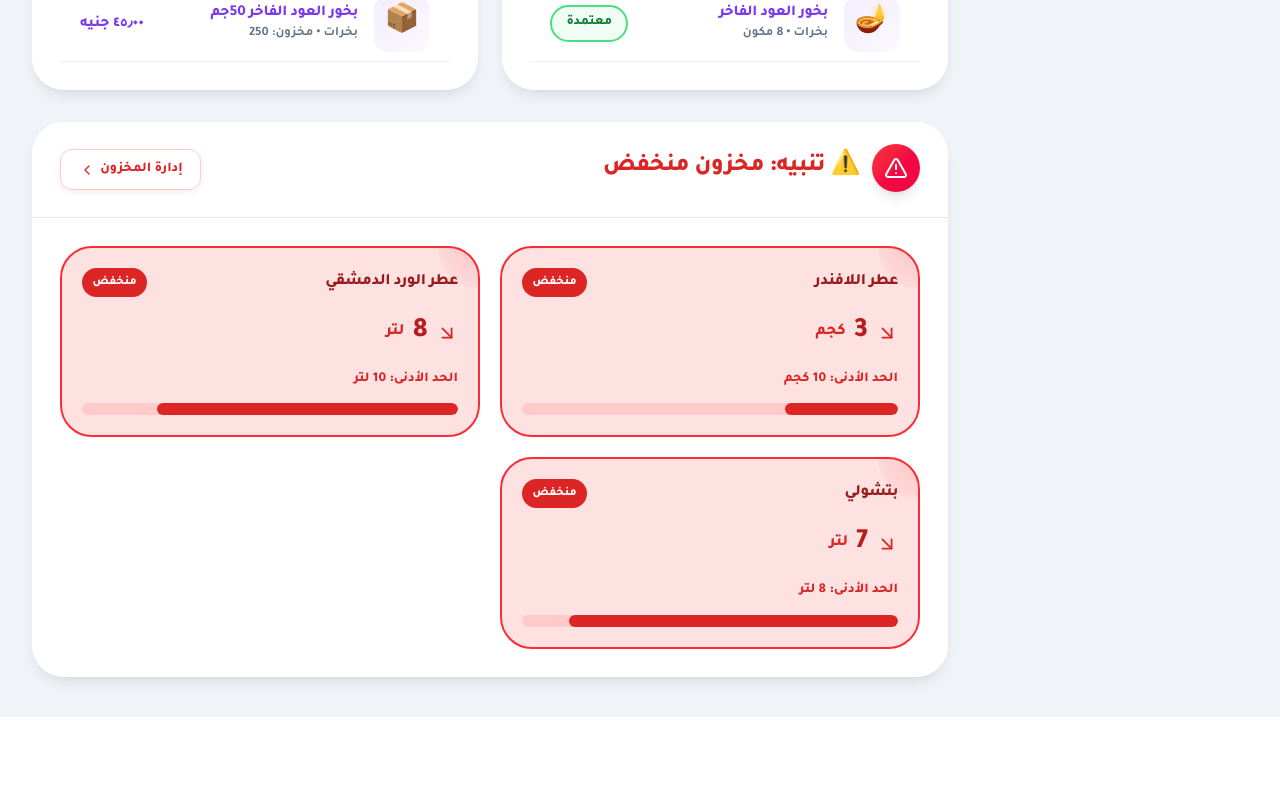
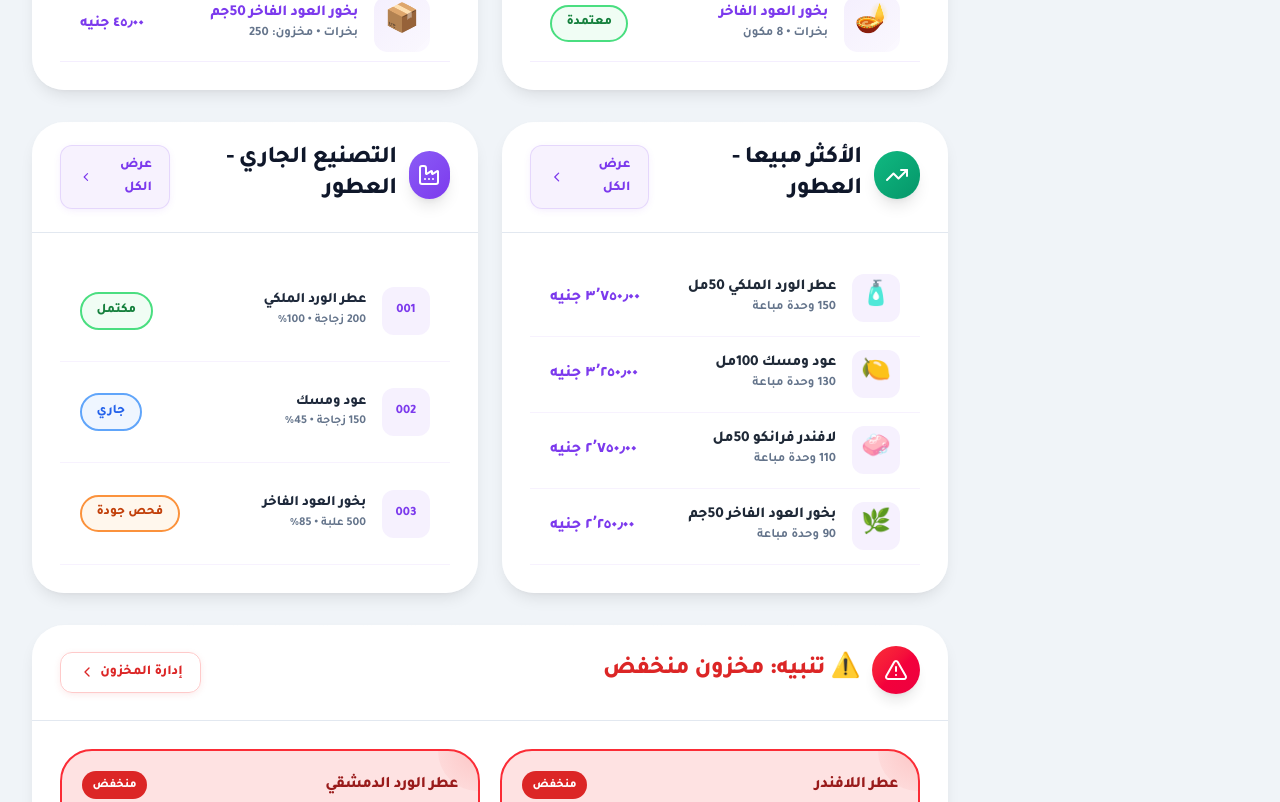
Before and after one commit to fantazia1110-design/BRAVO-new-sestym-, a Next.js app: page /perfumes in a window 1280 px wide. Shown: the part 1438-2240 px from the top of the page. Before the commit the page ends 2155 px from the top, so only its background shows below. Built offline with nearby package versions, Linux system fonts and the light colour scheme.

Commit message:
feat: add two more dashboard sections in overview - best selling (sales) and ongoing production - plus last formulas & last products with full hover effects
Co-authored-by: arena-agent <297053741+arena-agent@users.noreply.github.com>

```diff
--- a/src/components/ui/SectionPage.tsx
+++ b/src/components/ui/SectionPage.tsx
@@ -195,6 +195,50 @@ export default function SectionPage({ section, rawMaterials, formulas, products,
           <div className="two-col-layout">
             <div className="card list-card animate-slide-up" style={{ animationDelay: '0.7s', border: `2px solid ${c}30`, borderTop: `4px solid ${c}` }}><div className="card-header flex items-center justify-between" style={{ background: `linear-gradient(to bottom, ${c}08, rgba(248,250,252,0.9))` }}><h2 style={{ fontWeight: 900, fontSize: '1.5rem', display: 'flex', alignItems: 'center', gap: '0.75rem', color: c }}><span className="w-12 h-12 rounded-xl flex items-center justify-center text-white shadow-lg" style={{ background: `linear-gradient(135deg, ${cl}, ${c})` }}><Beaker size={24} /></span>آخر التركيبات</h2><SectionLink label="عرض الكل" color={c} onClick={() => router.push(`${pathname}?tab=formulas`)} /></div><div className="card-body p-0">{formulas.slice(0, 4).map((f, i) => (<ListItem key={i} name={f.name} subtitle={`${f.category} • ${f.ingredients} مكون`} badge={f.status} emoji={formulaEmojis[f.name] || '🧪'} color={c} />))}</div></div>
             <div className="card list-card animate-slide-up" style={{ animationDelay: '0.8s', border: `2px solid ${c}30`, borderTop: `4px solid ${c}` }}><div className="card-header flex items-center justify-between" style={{ background: `linear-gradient(to bottom, ${c}08, rgba(248,250,252,0.9))` }}><h2 style={{ fontWeight: 900, fontSize: '1.5rem', display: 'flex', alignItems: 'center', gap: '0.75rem', color: c }}><span className="w-12 h-12 rounded-xl flex items-center justify-center text-white shadow-lg" style={{ background: `linear-gradient(135deg, ${cl}, ${c})` }}><Package size={24} /></span>آخر المنتجات</h2><SectionLink label="عرض الكل" color={c} onClick={() => router.push(`${pathname}?tab=products`)} /></div><div className="card-body p-0">{products.slice(0, 4).map((p, i) => (<ListItem key={i} name={p.name} subtitle={`${p.category} • مخزون: ${p.stock}`} value={formatCurrency(p.price)} emoji="📦" color={c} />))}</div></div>
+          </div>
+
+          <div className="two-col-layout">
+            <div className="card list-card animate-slide-up" style={{ animationDelay: '0.85s', border: `2px solid ${c}30`, borderTop: `4px solid ${c}` }}>
+              <div className="card-header flex items-center justify-between" style={{ background: `linear-gradient(to bottom, ${c}08, rgba(248,250,252,0.9))` }}>
+                <h2 style={{ fontWeight: 900, fontSize: '1.5rem', display: 'flex', alignItems: 'center', gap: '0.75rem', color: c }}>
+                  <span className="w-12 h-12 rounded-xl flex items-center justify-center text-white shadow-lg" style={{ background: `linear-gradient(135deg, #10b981, #059669)` }}>
+                    <TrendingUp size={24} />
+                  </span>
+                  الأكثر مبيعا - {section.name}
+                </h2>
+                <SectionLink label="عرض الكل" color={c} onClick={() => router.push(`${pathname}?tab=sales`)} />
+              </div>
+              <div className="card-body p-0">
+                {topProducts.slice(0,4).map((p,i)=>(
+                  <div key={i} style={{ display: 'flex', alignItems: 'center', gap: '1rem', padding: '1rem 1.25rem', borderBottom: `1px solid ${c}10` }} className="group hover:translate-x-1 transition-all">
+                    <div style={{ width: '3rem', height: '3rem', borderRadius: '0.75rem', background: `${c}12`, display: 'flex', alignItems: 'center', justifyContent: 'center', fontSize: '1.5rem' }}>{p.emoji}</div>
+                    <div style={{ flex: 1 }}><h4 style={{ fontWeight: 800, fontSize: '0.95rem', color: '#1f2937', margin: 0 }}>{p.name}</h4><p style={{ fontWeight: 600, fontSize: '0.8rem', color: '#64748b', margin: 0 }}>{p.quantity} وحدة مباعة</p></div>
+                    <span style={{ fontWeight: 800, color: c }}>{formatCurrency(p.quantity * 25)}</span>
+                  </div>
+                ))}
+              </div>
+            </div>
+
+            <div className="card list-card animate-slide-up" style={{ animationDelay: '0.9s', border: `2px solid ${c}30`, borderTop: `4px solid ${c}` }}>
+              <div className="card-header flex items-center justify-between" style={{ background: `linear-gradient(to bottom, ${c}08, rgba(248,250,252,0.9))` }}>
+                <h2 style={{ fontWeight: 900, fontSize: '1.5rem', display: 'flex', alignItems: 'center', gap: '0.75rem', color: c }}>
+                  <span className="w-12 h-12 rounded-xl flex items-center justify-center text-white shadow-lg" style={{ background: `linear-gradient(135deg, ${cl}, ${c})` }}>
+                    <Factory size={24} />
+                  </span>
+                  التصنيع الجاري - {section.name}
+                </h2>
+                <SectionLink label="عرض الكل" color={c} onClick={() => router.push(`${pathname}?tab=production`)} />
+              </div>
+              <div className="card-body p-0">
+                {recentProduction.slice(0,4).map((b,i)=>(
+                  <div key={i} style={{ display: 'flex', alignItems: 'center', gap: '1rem', padding: '1rem 1.25rem', borderBottom: `1px solid ${c}10` }}>
+                    <div style={{ width: '3rem', height: '3rem', borderRadius: '0.75rem', background: `${c}12`, display: 'flex', alignItems: 'center', justifyContent: 'center', fontWeight: 900, color: c, fontSize: '0.8rem' }}>{b.batch.split('-').pop()}</div>
+                    <div style={{ flex: 1 }}><h4 style={{ fontWeight: 800, fontSize: '0.9rem', color: '#1e293b', margin: 0 }}>{b.product}</h4><p style={{ fontWeight: 600, fontSize: '0.75rem', color: '#64748b', margin: 0 }}>{b.qty} • {b.progress}%</p></div>
+                    <StatusBadge status={b.status} />
+                  </div>
+                ))}
+              </div>
+            </div>
           </div>
           {rawMaterials.filter(r => r.status === 'منخفض').length > 0 && (
             <div className="card animate-slide-up section-color-red" style={{ animationDelay: '1.1s', animationFillMode: 'both', border: '2px solid rgba(220,38,38,0.3)', borderTop: '4px solid #dc2626' }}>
```
